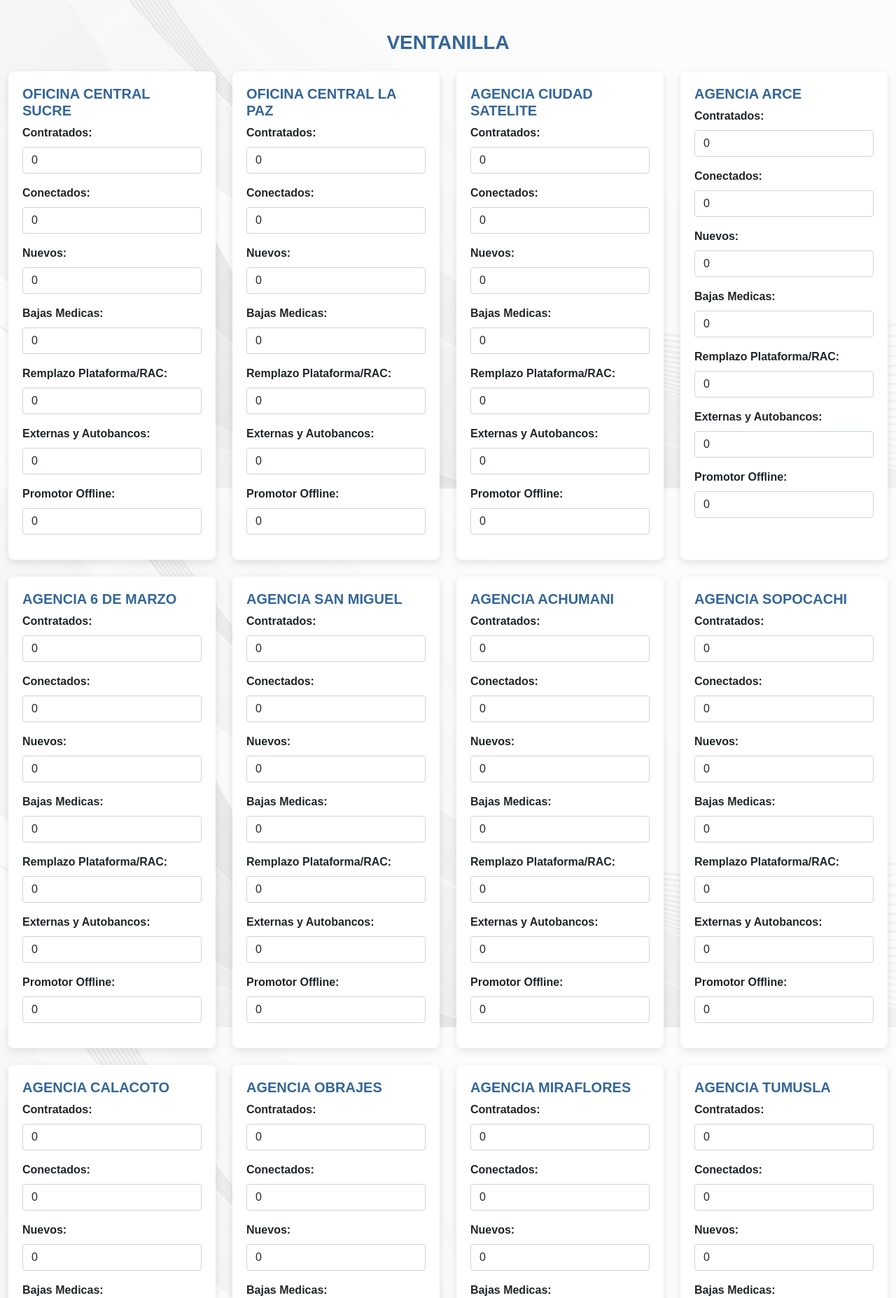
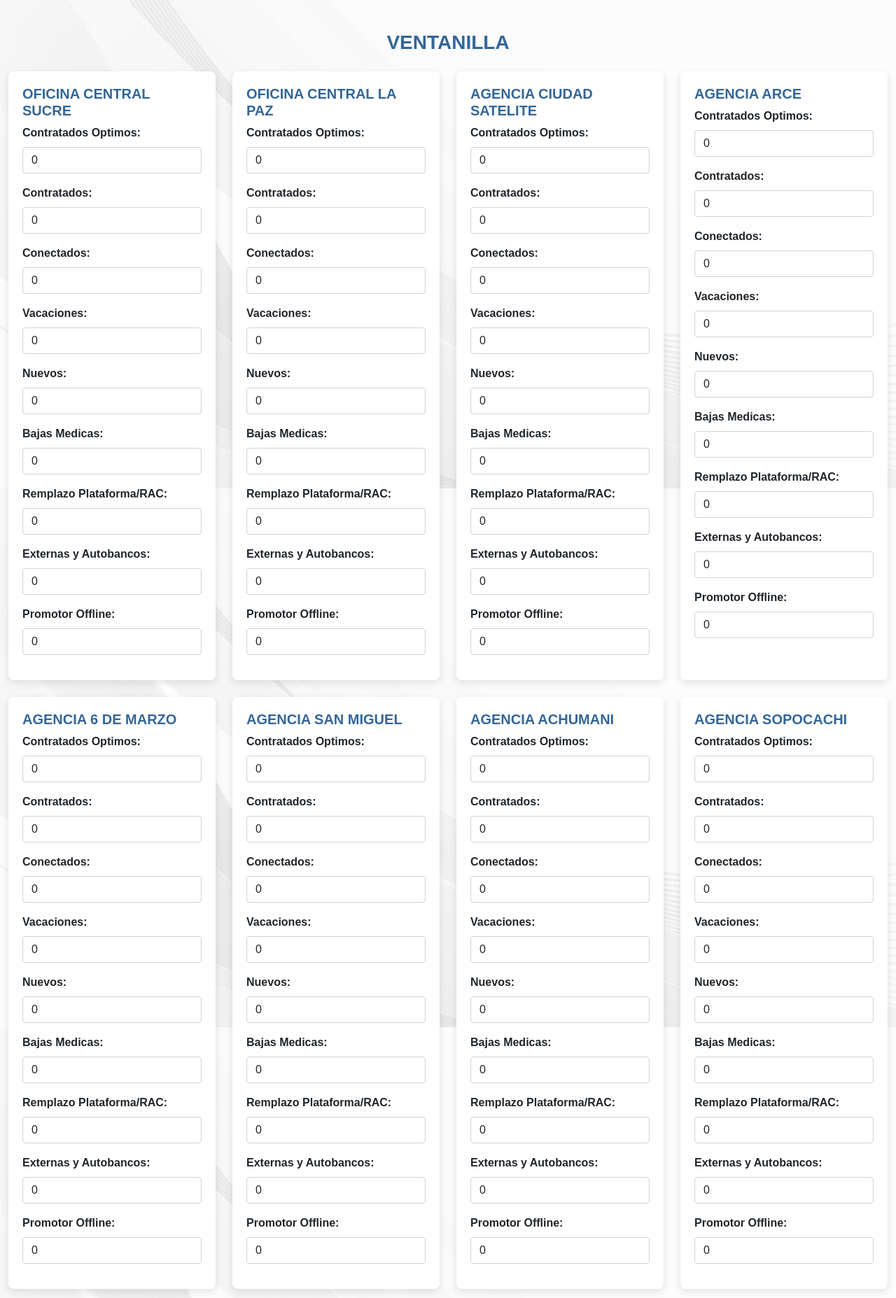
Before and after one commit to carloscajas2/formulario_registro, a Django app: page /manage/ in a window 1280 px wide. Shown: the part 132-1987 px from the top of the page at 70% size. Run offline with Django 3.2, Linux system fonts and the light colour scheme; a user stored in the database is signed in; data comes from the database, SQL or seed files in the repository; both versions use the stored data as it was after the commit; data that the repository does not hold is empty.

Commit message:
ProjectForm3.7

```diff
--- a/Formulario/settings.py
+++ b/Formulario/settings.py
@@ -82,7 +82,7 @@ AUTH_PASSWORD_VALIDATORS = [
 # Internationalization
 # https://docs.djangoproject.com/en/3.2/topics/i18n/
 LANGUAGE_CODE = 'es-es'
-TIME_ZONE = 'UTC'
+TIME_ZONE = 'America/La_Paz'
 USE_I18N = True
 USE_L10N = True
 USE_TZ = True
--- a/app/models.py
+++ b/app/models.py
@@ -10,6 +10,7 @@ class Registro(models.Model):
     agencia = models.CharField(max_length=50)
     area = models.CharField(max_length=50)
     contratados = models.IntegerField(default=0)
+    contratados_optimos = models.IntegerField(default=0)
     conectados = models.IntegerField(default=0)
     vacaciones = models.IntegerField(default=0)
     nuevos = models.IntegerField(default=0)  # Nuevo campo con valor predeterminado
--- a/app/templates/form.html
+++ b/app/templates/form.html
@@ -92,12 +92,20 @@
                         <div class="card-body">
                             <h5 class="card-title">{{ data.agencia.nom_age }}</h5>
                             <div class="mb-3">
+                                <label for="contratados_optimos_vent_{{ data.agencia.id_age }}" class="form-label">Contratados Optimos:</label>
+                                <input type="number" class="form-control" id="contratados_optimos_vent_{{ data.agencia.id_age }}" name="contratados_optimos_vent_{{ data.agencia.id_age }}" value="{{ data.ventanilla.contratados_optimos }}" required>
+                            </div>
+                            <div class="mb-3">
                                 <label for="contratados_vent_{{ data.agencia.id_age }}" class="form-label">Contratados:</label>
                                 <input type="number" class="form-control" id="contratados_vent_{{ data.agencia.id_age }}" name="contratados_vent_{{ data.agencia.id_age }}" value="{{ data.ventanilla.contratados }}" required>
                             </div>
                             <div class="mb-3">
                                 <label for="conectados_vent_{{ data.agencia.id_age }}" class="form-label">Conectados:</label>
                                 <input type="number" class="form-control" id="conectados_vent_{{ data.agencia.id_age }}" name="conectados_vent_{{ data.agencia.id_age }}" value="{{ data.ventanilla.conectados }}" required>
+                            </div>
+                            <div class="mb-3">
+                                <label for="vacaciones_vent_{{ data.agencia.id_age }}" class="form-label">Vacaciones:</label>
+                                <input type="number" class="form-control" id="vacaciones_vent_{{ data.agencia.id_age }}" name="vacaciones_vent_{{ data.agencia.id_age }}" value="{{ data.ventanilla.vacaciones }}" required>
                             </div>
                             <div class="mb-3">
                                 <label for="nuevos_vent_{{ data.agencia.id_age }}" class="form-label">Nuevos:</label>
@@ -137,8 +145,16 @@
                                 <input type="number" class="form-control" id="contratados_plat_{{ data.agencia.id_age }}" name="contratados_plat_{{ data.agencia.id_age }}" value="{{ data.plataforma.contratados }}" required>
                             </div>
                             <div class="mb-3">
+                                <label for="contratados_optimos_plat_{{ data.agencia.id_age }}" class="form-label">Contratados Óptimos:</label>
+                                <input type="number" class="form-control" id="contratados_optimos_plat_{{ data.agencia.id_age }}" name="contratados_optimos_plat_{{ data.agencia.id_age }}" value="{{ data.plataforma.contratados_optimos }}" required>
+                            </div>
+                            <div class="mb-3">
                                 <label for="conectados_plat_{{ data.agencia.id_age }}" class="form-label">Conectados:</label>
                                 <input type="number" class="form-control" id="conectados_plat_{{ data.agencia.id_age }}" name="conectados_plat_{{ data.agencia.id_age }}" value="{{ data.plataforma.conectados }}" required>
+                            </div>
+                            <div class="mb-3">
+                                <label for="vacaciones_plat_{{ data.agencia.id_age }}" class="form-label">Vacaciones:</label>
+                                <input type="number" class="form-control" id="vacaciones_plat_{{ data.agencia.id_age }}" name="vacaciones_plat{{ data.agencia.id_age }}" value="{{ data.plataforma.vacaciones }}" required>
                             </div>
                             <div class="mb-3">
                                 <label for="nuevos_plat_{{ data.agencia.id_age }}" class="form-label">Nuevos:</label>
--- a/app/views.py
+++ b/app/views.py
@@ -43,11 +43,11 @@ def manage_view(request):
         data = {
             'agencia': agencia,
             'ventanilla': {
-                'contratados': 0, 'conectados': 0, 'nuevos': 0, 'bajas_medicas': 0, 'remplazo_plataforma_rac': 0,
+                'contratados_optimos': 0,'contratados': 0, 'vacaciones': 0, 'conectados': 0, 'nuevos': 0, 'bajas_medicas': 0, 'remplazo_plataforma_rac': 0,
                 'externas_y_autobancos': 0, 'promotor_offline': 0
             },
             'plataforma': {
-                'contratados': 0, 'conectados': 0, 'nuevos': 0, 'bajas_medicas': 0, 'remplazo_plataforma_rac': 0,
+                'contratados_optimos': 0, 'contratados': 0, 'vacaciones': 0, 'conectados': 0, 'nuevos': 0, 'bajas_medicas': 0, 'remplazo_plataforma_rac': 0,
                 'externas_y_autobancos': 0, 'promotor_offline': 0
             }
         }
@@ -56,7 +56,9 @@ def manage_view(request):
 
         if ventanilla:
             data['ventanilla'].update({
+                'contratados_optimos': ventanilla.contratados_optimos,
                 'contratados': ventanilla.contratados,
+                'vacaciones': ventanilla.vacaciones,
                 'conectados': ventanilla.conectados,
                 'nuevos': ventanilla.nuevos,
                 'bajas_medicas': ventanilla.bajas_medicas,
@@ -67,7 +69,9 @@ def manage_view(request):
 
         if plataforma:
             data['plataforma'].update({
+                'contratados_optimos': plataforma.contratados_optimos,
                 'contratados': plataforma.contratados,
+                'vacaciones': plataforma.vacaciones,
                 'conectados': plataforma.conectados,
                 'nuevos': plataforma.nuevos,
                 'bajas_medicas': plataforma.bajas_medicas,
@@ -81,20 +85,24 @@ def manage_view(request):
     if request.method == 'POST':
         for data in agencias_datos:
             Registro.objects.create(
-                agencia=data['agencia'].nom_age,
-                area='Ventanilla',
-                contratados=request.POST.get(f'contratados_vent_{data["agencia"].id_age}', 0),
-                conectados=request.POST.get(f'conectados_vent_{data["agencia"].id_age}', 0),
-                nuevos=request.POST.get(f'nuevos_vent_{data["agencia"].id_age}', 0),
-                bajas_medicas=request.POST.get(f'bajas_medicas_vent_{data["agencia"].id_age}', 0),
-                remplazo_plataforma_rac=request.POST.get(f'remplazo_plataforma_rac_vent_{data["agencia"].id_age}', 0),
-                externas_y_autobancos=request.POST.get(f'externas_y_autobancos_vent_{data["agencia"].id_age}', 0),
-                promotor_offline=request.POST.get(f'promotor_offline_vent_{data["agencia"].id_age}', 0)
+                agencia = data['agencia'].nom_age,
+                area = 'Ventanilla',
+                contratados_optimos=request.POST.get(f'contratados_optimos_vent_{data["agencia"].id_age}', 0),
+                contratados = request.POST.get(f'contratados_vent_{data["agencia"].id_age}', 0),
+                vacaciones=request.POST.get(f'vacaciones_vent_{data["agencia"].id_age}', 0),
+                conectados = request.POST.get(f'conectados_vent_{data["agencia"].id_age}', 0),
+                nuevos = request.POST.get(f'nuevos_vent_{data["agencia"].id_age}', 0),
+                bajas_medicas = request.POST.get(f'bajas_medicas_vent_{data["agencia"].id_age}', 0),
+                remplazo_plataforma_rac = request.POST.get(f'remplazo_plataforma_rac_vent_{data["agencia"].id_age}', 0),
+                externas_y_autobancos = request.POST.get(f'externas_y_autobancos_vent_{data["agencia"].id_age}', 0),
+                promotor_offline = request.POST.get(f'promotor_offline_vent_{data["agencia"].id_age}', 0)
             )
             Registro.objects.create(
                 agencia=data['agencia'].nom_age,
                 area='Plataforma',
+                contratados_optimos=request.POST.get(f'contratados_optimos_plat_{data["agencia"].id_age}', 0),
                 contratados=request.POST.get(f'contratados_plat_{data["agencia"].id_age}', 0),
+                vacaciones=request.POST.get(f'vacaciones_plat_{data["agencia"].id_age}', 0),
                 conectados=request.POST.get(f'conectados_plat_{data["agencia"].id_age}', 0),
                 nuevos=request.POST.get(f'nuevos_plat_{data["agencia"].id_age}', 0),
                 bajas_medicas=request.POST.get(f'bajas_medicas_plat_{data["agencia"].id_age}', 0),
@@ -117,6 +125,8 @@ def download_excel(request):
             strftime('%Y-%m-%d', datetime(timestamp, '-4 hours')) as fecha,
             area,
             contratados,
+            contratados_optimos,
+            vacaciones,
             conectados,
             bajas_medicas,
             nuevos,
@@ -138,6 +148,8 @@ def download_excel(request):
         fecha,
         area as canal,
         contratados,
+        contratados_optimos,
+        vacaciones,
         conectados,
         bajas_medicas,
         nuevos,
@@ -165,6 +177,8 @@ def download_excel(request):
             strftime('%Y-%m-%d', datetime(timestamp, '-4 hours')) as fecha,
             area,
             contratados,
+            contratados_optimos,
+            vacaciones,
             conectados,
             bajas_medicas,
             nuevos,
@@ -187,6 +201,8 @@ def download_excel(request):
             fecha,
             area,
             contratados,
+            contratados_optimos,
+            vacaciones,
             conectados,
             bajas_medicas,
             nuevos,
@@ -202,6 +218,8 @@ def download_excel(request):
         region,
         area,
         sum(contratados) as total_contratados,
+        sum(contratados_optimos) as total_contratados_optimos,
+        sum(vacaciones) as total_vacaciones,
         sum(conectados) as total_conectados,
         sum(bajas_medicas) as total_bajas_medicas,
         sum(nuevos) as total_nuevos,
```
Also changed, not shown: app/migrations/0003_registro_contratados_optimos.py (added), db.sqlite3.
